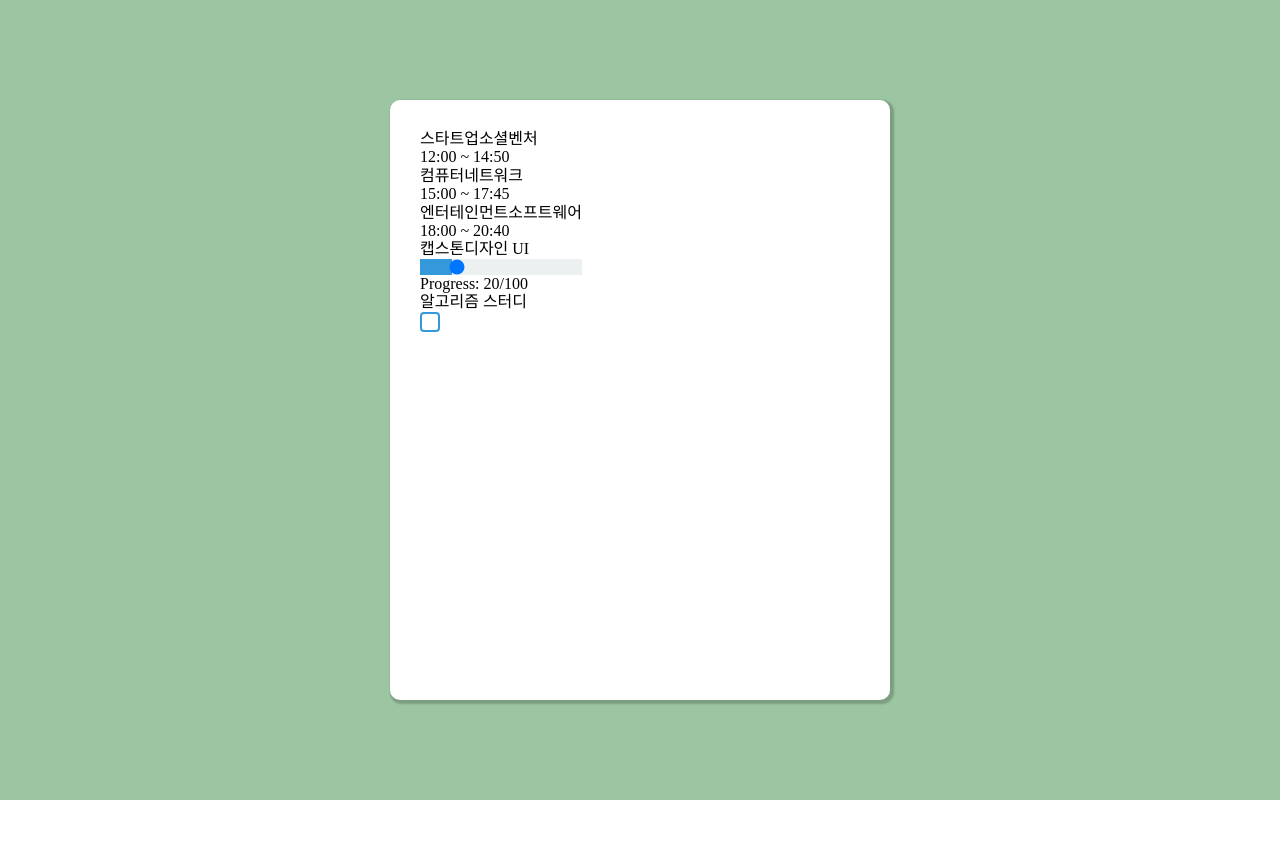
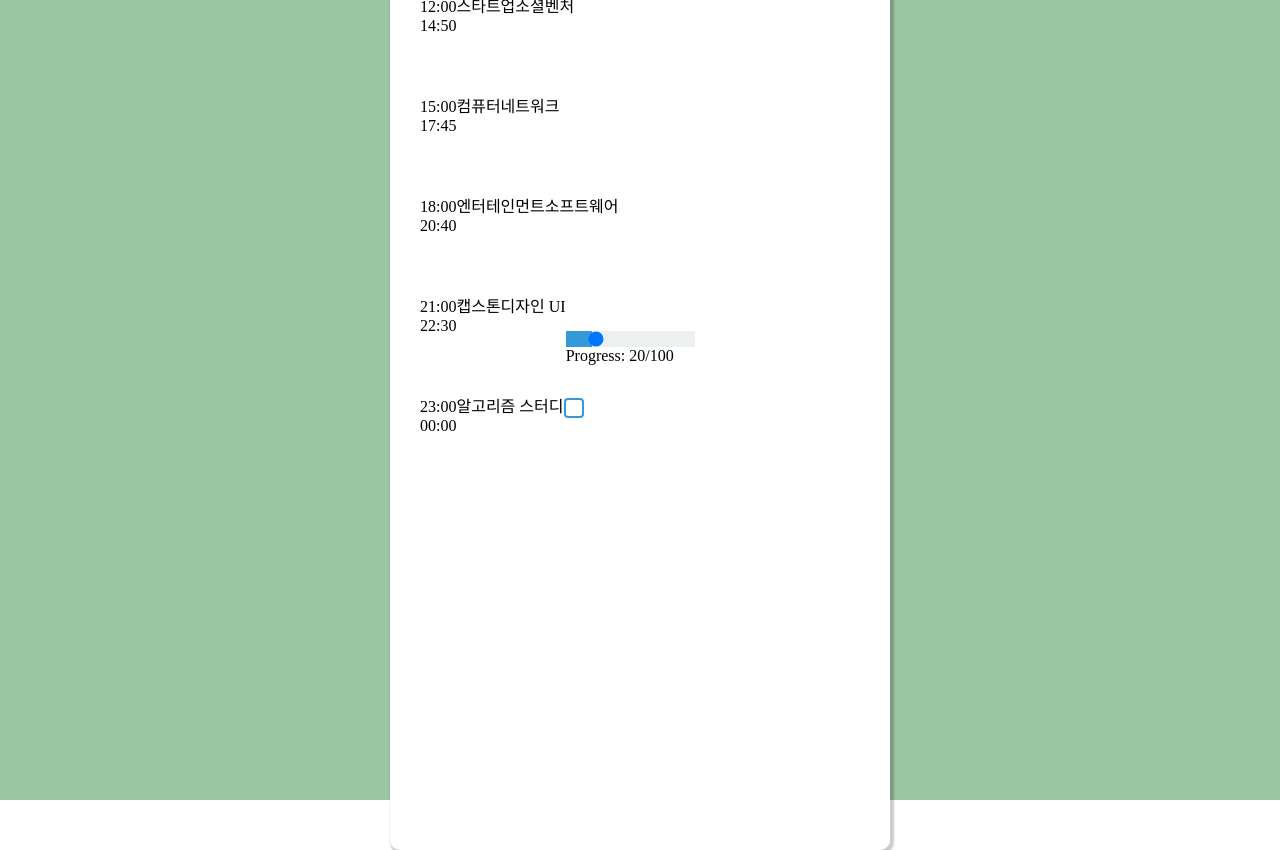
Before and after one commit to KimMalIng/Frontend, a Next.js app: page /main in a window 1280 px wide. Before the commit the page ends 800 px from the top, so only its background shows below. Built offline with nearby package versions, Linux system fonts and the light colour scheme.

Commit message:
Update : 투두 디자인(1)

```diff
--- a/src/Presentation/Component/index.ts
+++ b/src/Presentation/Component/index.ts
@@ -1,7 +1,9 @@
 import Input from './input';
 import Button from './button';
 import Todo from './todo';
-import getToday from './getToday';
+import {getToday} from './getToday';
+import {showToday} from './getToday';
+
 export {
-  Input, Button, Todo, getToday
+  Input, Button, Todo, getToday, showToday
 }
--- a/src/Presentation/Component/todo.tsx
+++ b/src/Presentation/Component/todo.tsx
@@ -5,7 +5,7 @@ import Button from "./button";
 
 const Todo = ({ label, name, todoType, prevValue, checked, startTime, endTime }: TodoProps) => {
 
-    const calculateFillPercentage = () => { if(sliderValue !== undefined) {return (sliderValue/ 100) * 100; }};
+    const calculateFillPercentage = () => { if (sliderValue !== undefined) { return (sliderValue / 100) * 100; } };
     const [sliderValue, setSliderValue] = useState(prevValue);
     const handleSliderChange: ChangeEventHandler<HTMLInputElement> = (e) => {
         const newValue = parseInt(e.target.value, 10);
@@ -13,20 +13,20 @@ const Todo = ({ label, name, todoType, prevValue, checked, startTime, endTime }:
     };
     // isTodoCheck ===true, make toggle button
     const [isDone, setIsDone] = useState(checked);
-    const setDone = (boo:boolean) => {
+    const setDone = (boo: boolean) => {
         setIsDone(boo => !boo);
     }
-    const handleDone: ChangeEventHandler<HTMLInputElement> = (e) => {setDone(e.target.checked)}
+    const handleDone: ChangeEventHandler<HTMLInputElement> = (e) => { setDone(e.target.checked) }
 
     return (
         <div className={style.TodoBox}>
+            <label>
+                <p>{startTime}</p>
+                <p>{endTime}</p>
+            </label>
             <h2>{name}</h2>
-
-            {todoType === "fixed" ? (<div>
-                <label>
-                    <p>{startTime} ~ {endTime}</p>
-                </label>
-            </div>) : todoType==="check" ? (
+            {todoType === "fixed" ?
+                null : todoType === "check" ? (
                     <div className={style.TodoCheck}>
                         <label className={style.CheckboxLabel}>
                             <input
--- a/src/Presentation/Container/Main/index.tsx
+++ b/src/Presentation/Container/Main/index.tsx
@@ -1,12 +1,11 @@
 import { useState, ChangeEventHandler, useEffect } from 'react';
-import { Todo } from "@/Presentation/Component";
-import { getToday } from "@/Presentation/Component";
+import { Todo, getToday, showToday } from "@/Presentation/Component";
 //import { getAPIData } from '@/Data/DataSource';
 import todoData from '../../../tempData.json';
 import style from "@/Presentation/Style/Main.module.css";
 
 const Main = () => {
-
+    const upperBarDate = showToday();
     // isTodoCheck === false, make progress bar
     const [today, setToday] = useState("");
     useState(() => { setToday("231202"); }) // 이걸로 바꾸기 setToday(getToday());
@@ -25,6 +24,9 @@ const Main = () => {
     return (
         <div className={style.Main}>
             <div className={style.ContentBox}>
+                <div>
+                    <p>{upperBarDate}</p>
+                </div>
                 <div className={style.DayTodoBox}>
                 </div>
                 <div className={style.DayTimeLine}>
--- a/src/Presentation/Style/Main.module.css
+++ b/src/Presentation/Style/Main.module.css
@@ -9,11 +9,11 @@
 
 .ContentBox{
     width: 500px;
-    height: 600px;
+    height: 900px;
     border-radius: 10px;
     box-shadow: 2px 2px 2px 2px rgba(0, 0, 0, 0.2);
     background-color: #fff;
     padding: 30px;
     display: flex;
-    flex-direction: row;
+    flex-direction: column;
   }
--- a/src/Presentation/Style/Todo.module.css
+++ b/src/Presentation/Style/Todo.module.css
@@ -2,6 +2,13 @@
     display: flex;
     flex-direction: column;
     justify-content: center;
+}
+
+.TodoBox {
+    width: 460px;
+    height: 100px;
+    display: flex;
+    flex-direction: row;
 }
 
 .TodoCheck {
```
Lines whose indentation alone changed are shown as unchanged.
